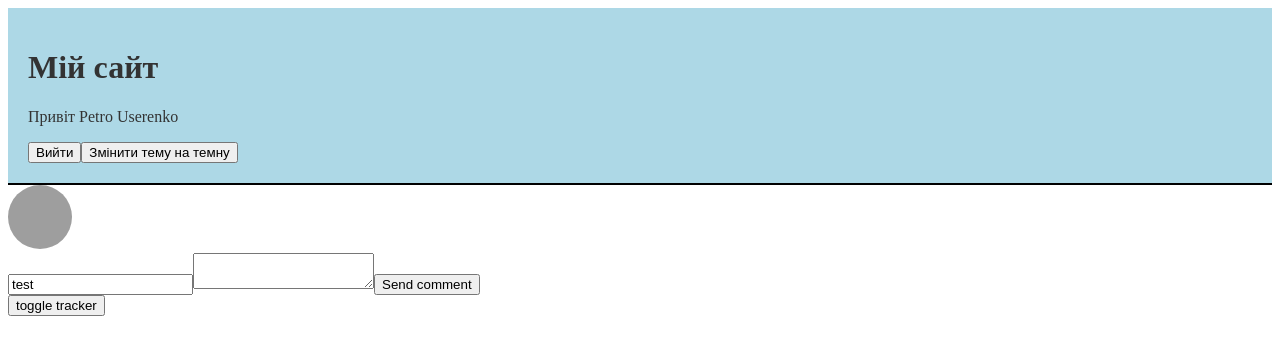
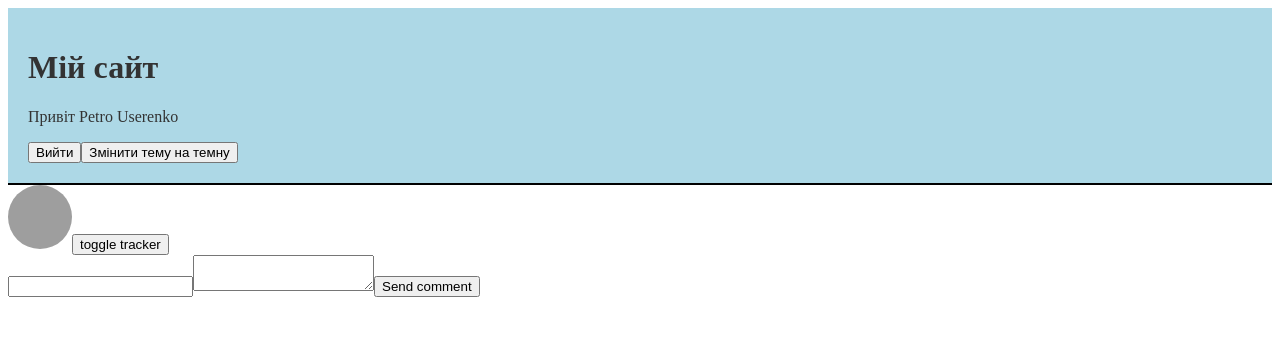
Before and after one commit to fc-fullstack-courses/pfe-2024-1-react-lessons, a React (Vite) app: page / in a window 1280 px wide. Shown: the top 354 px of the page. Built offline with nearby package versions, Linux system fonts and the light colour scheme; grey boxes are pictures that could not be loaded.

Commit message:
Add basic useReducer example

```diff
--- a/src/App.jsx
+++ b/src/App.jsx
@@ -1,69 +1,182 @@
-import { useState } from 'react';
+import { useReducer } from 'react';
 import { UserContext, ThemeContext } from './contexts';
 import CONSTANTS from './configs';
 import Avatar from './components/Avatar';
 import Header from './components/Header';
 import MouseTracker from './components/MouseTracker';
 
-function App() {
-  const [user, setUser] = useState({
+/*
+    редюсер приймає поточне значення стану та action який йому надіслав dispatch
+    та має на їх основі повернути нове значення стану. Запускається реактом коли хтось запускає
+    dispatch
+ */
+function reducer(state, action) {
+  console.log(state);
+  console.log(action);
+
+  switch (action.type) {
+    case 'changeEmail': {
+      const newState = {
+        ...state,
+        email: action.email,
+      };
+
+      return newState;
+    }
+    case 'changeComment': {
+      const newState = {
+        ...state,
+        comment: action.comment,
+      };
+
+      return newState;
+    }
+    case 'changeTheme': {
+      const newState = {
+        ...state,
+        theme: action.theme,
+      };
+
+      return newState;
+    }
+    case 'loginUser': {
+      const newState = {
+        ...state,
+        user: action.user,
+      };
+
+      return newState;
+    }
+    case 'logoutUser': {
+      const newState = {
+        ...state,
+        user: null,
+      };
+
+      return newState;
+    }
+    case 'toggleTracker' : {
+      return {
+        ...state,
+        isTrackerShown: !state.isTrackerShown
+      }
+    }
+  }
+
+  return state;
+}
+
+const initialState = {
+  email: '',
+  comment: '',
+  user: {
     id: 0,
     firstName: 'Petro',
     lastName: 'Userenko',
     isMale: true,
     email: 'testuser@gmail.com',
     age: 12,
-  });
-  const [theme, setTheme] = useState(CONSTANTS.THEMES.LIGHT_THEME);
-  const [isTrackerShown, setIsTrackerShown] = useState(false);
-  const [email, setEmail] = useState('test');
-  const [comment, setComment] = useState('');
+  },
+  theme: CONSTANTS.THEMES.LIGHT_THEME,
+  isTrackerShown: false
+};
+
+function App() {
+  /*
+    useReducer - хук для роботи зі станом замість useState
+      приймає:
+        1. reducer - функція яка має повернути нове значення стану
+        2. initialState - початкове значення стану
+      повертає кортеж з 2 значень
+        1. поточне значання стану
+        2. функція dispatch яка дозвоить змінити стан
+  */
+  const [state, dispatch] = useReducer(reducer, initialState);
+
+  // const [isTrackerShown, setIsTrackerShown] = useState(false);
 
   const handleLogout = () => {
-    setUser(null);
+    dispatch({ type: 'logoutUser' });
   };
 
   const handleLogin = () => {
-    setUser({
+    dispatch({
+      type: 'loginUser',
+      user: {
         id: 0,
         firstName: 'User',
         lastName: 'Userenko',
         isMale: true,
         email: 'testuser@gmail.com',
         age: 12,
+      },
+    });
+  };
+
+  const changeTheme = (newTheme) => {
+    dispatch({
+      type: 'changeTheme',
+      theme: newTheme,
     });
   };
 
   const toggleTracker = () => {
-    setIsTrackerShown(!isTrackerShown);
+    dispatch({ type: 'toggleTracker' });
   };
 
-  const changeEmail = ({target: {value}}) => {
-    setEmail(value);
-  }
+  const changeEmail = ({ target: { value } }) => {
+    /*
+      Принципп роботи dispatch
+        При виклику dispatch ви йому маєте передати один аргумент (action)
+        у цьому аргументі має бути достатньо деталей щоб зрозуміти як треба змінити стан
 
-  const changeComment = ({target: {value}}) => {
-    setComment(value);
-  }
+        після запуску dispatch реакт запускає функцію reducer
+    */
 
-  const submitForm =  (e) => {
+    const action = {
+      type: 'changeEmail',
+      email: value,
+    };
+
+    dispatch(action);
+  };
+
+  const changeComment = ({ target: { value } }) => {
+    const action = {
+      type: 'changeComment',
+      comment: value,
+    };
+
+    dispatch(action);
+  };
+
+  const submitForm = (e) => {
     e.preventDefault();
 
     alert(`ми з вами зв'яжемося.`);
-  }
+  };
 
   return (
-    <UserContext.Provider value={user}>
-      <ThemeContext.Provider value={[theme, setTheme]}>
+    <UserContext.Provider value={state.user}>
+      <ThemeContext.Provider value={[state.theme, changeTheme]}>
         <Header handleLogin={handleLogin} handleLogout={handleLogout} />
         <Avatar src='test' alt='test' />
+        <button onClick={toggleTracker}>toggle tracker</button>
+        {state.isTrackerShown && <MouseTracker />}
         <form onSubmit={submitForm}>
-          <input type='email' name='email' value={email} onChange={changeEmail} />
-          <textarea name='comment' value={comment} onChange={changeComment} />
+          <input
+            type='email'
+            name='email'
+            value={state.email}
+            onChange={changeEmail}
+          />
+          <textarea
+            name='comment'
+            value={state.comment}
+            onChange={changeComment}
+          />
           <button>Send comment</button>
         </form>
-        <button onClick={toggleTracker}>toggle tracker</button>
-        {isTrackerShown && <MouseTracker />}
       </ThemeContext.Provider>
     </UserContext.Provider>
   );
```
Lines whose indentation alone changed are shown as unchanged.
